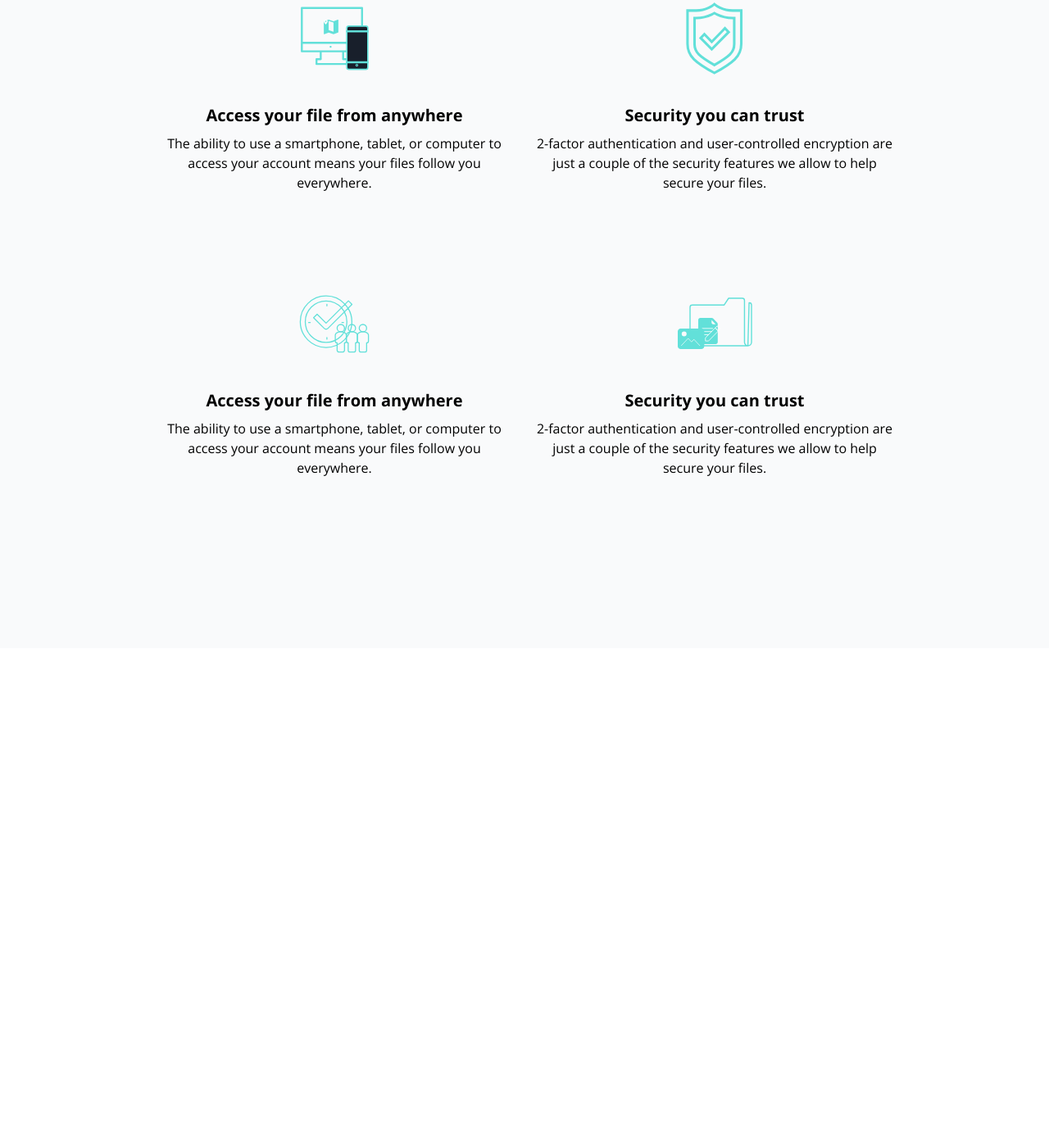
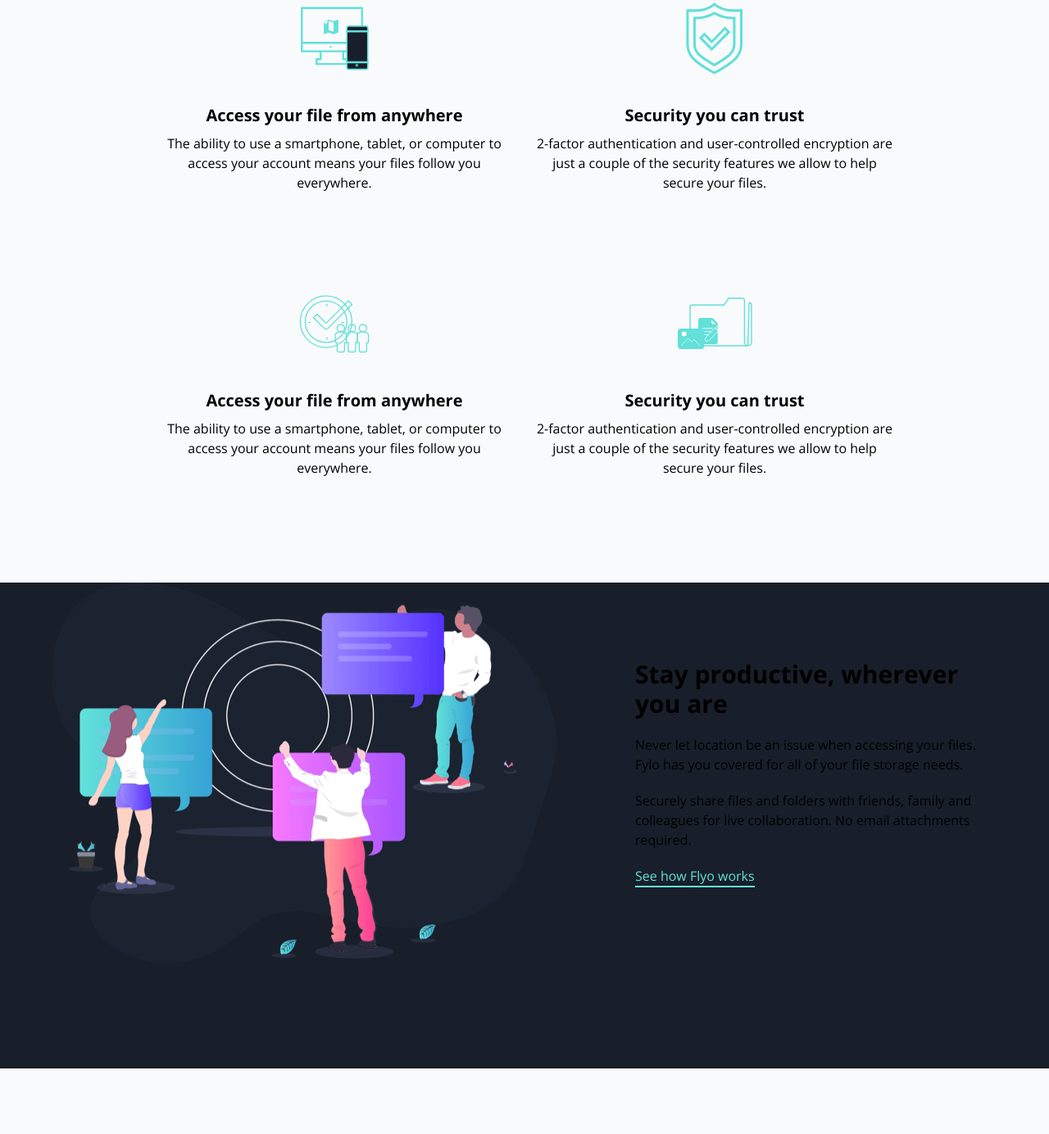
Before and after one commit to Muneeb1030/django_tailwind_projects, a Django app: page /project_5 in a window 1280 px wide. Shown: the part 1371-2755 px from the top of the page at 82% size. Before the commit the page ends 1952 px from the top, so only its background shows below. Run offline with Django 5.2, Linux system fonts and the light colour scheme; some libraries are stand-ins or nearby versions.

Commit message:
update - project 5: features section Completed

```diff
--- a/templates/projects/project_5.html
+++ b/templates/projects/project_5.html
@@ -102,7 +102,6 @@
               your account means your files follow you everywhere.
             </p>
           </div>
-          <!-- Item 2 -->
           <div class="flex flex-col items-center space-y-2 md:w-1/2">
             <div class="flex items-center justify-center h-24 mb-6">
               <img
@@ -118,12 +117,9 @@
             </p>
           </div>
         </div>
-
-        <!-- Second Row -->
         <div
           class="flex flex-col space-y-24 mt-28 text-center md:flex-row md:space-y-0"
         >
-          <!-- Item 3 -->
           <div class="flex flex-col items-center space-y-2 md:w-1/2">
             <div class="flex items-center justify-center h-24 mb-6">
               <img
@@ -137,7 +133,6 @@
               your account means your files follow you everywhere.
             </p>
           </div>
-          <!-- Item 4 -->
           <div class="flex flex-col items-center space-y-2 md:w-1/2">
             <div class="flex items-center justify-center h-24 mb-6">
               <img
@@ -155,7 +150,25 @@
         </div>
       </div>
     </section>
+    <section id='productivity' class='bg-darkBlue1'>
+      <div class='container flex flex-col md:flex-row mx-auto space-y-20 md:space-y-0 space-x-0 md:space-x-24 max-w-6xl items-center pb-32'>
+        <img src="/static/projects/project_5/images/illustration-stay-productive.png" alt="">
+        <div class='flex flex-col items-center md:items-start space-y-5 text-center md:text-left'>
+          <h1 class='font-bold text-3xl'>
+            Stay productive, wherever you are
+          </h1>
+          <p>
+            Never let location be an issue when accessing your files. Fylo has you covered for all of your file storage needs.
+          </p>
+          <p>
+            Securely share files and folders with friends, family and colleagues for live collaboration. No email attachments required.
+          </p>
+          <a href="#" class='text-accentCyan border-b-2 border-accentCyan hover:border-strongCyan hover:text-strongCyan transition duration-150'>See how Flyo works</a>
+        </div>
+      </div>
+    </section>
     <section id="testimonials" class="bg-gray-50 dark:bg-darkBlue1 pt-10 md:pt-20">
+
     </section>
   </body>
 
--- a/theme/static/css/dist/styles.css
+++ b/theme/static/css/dist/styles.css
@@ -1282,10 +1280,10 @@ select {
   margin-bottom: calc(1.5rem * var(--tw-space-y-reverse));
 }
 
-.space-y-24 > :not([hidden]) ~ :not([hidden]) {
+.space-y-20 > :not([hidden]) ~ :not([hidden]) {
   --tw-space-y-reverse: 0;
-  margin-top: calc(6rem * calc(1 - var(--tw-space-y-reverse)));
-  margin-bottom: calc(6rem * var(--tw-space-y-reverse));
+  margin-top: calc(5rem * calc(1 - var(--tw-space-y-reverse)));
+  margin-bottom: calc(5rem * var(--tw-space-y-reverse));
 }
 
 .overflow-auto {
@@ -1402,6 +1404,16 @@ select {
   border-color: rgb(71 85 105 / var(--tw-border-opacity));
 }
 
+.border-strongCyan {
+  --tw-border-opacity: 1;
+  border-color: hsl(171 66% 44% / var(--tw-border-opacity));
+}
+
+.border-accentCyan {
+  --tw-border-opacity: 1;
+  border-color: hsl(176 68% 64% / var(--tw-border-opacity));
+}
+
 .border-b-blue-700 {
   --tw-border-opacity: 1;
   border-bottom-color: rgb(29 78 216 / var(--tw-border-opacity));
@@ -1512,12 +1524,17 @@ select {
   background-color: rgb(255 255 255 / var(--tw-bg-opacity));
 }
 
+.bg-darkBlue1 {
+  --tw-bg-opacity: 1;
+  background-color: hsl(218 28% 13% / var(--tw-bg-opacity));
+}
+
 .bg-opacity-35 {
   --tw-bg-opacity: 0.35;
 }
 
-.bg-curvy-dark-mode {
-  background-image: url('/static/projects/project_5/images/bg-curvy-dark-mode.svg');
+.bg-curvy-light-mode {
+  background-image: url('/static/projects/project_5/images/bg-curvy-light-mode.svg');
 }
 
 .bg-gradient-to-b {
@@ -1687,9 +1700,8 @@ select {
   padding-bottom: 1.25rem;
 }
 
-.px-5 {
-  padding-left: 1.25rem;
-  padding-right: 1.25rem;
+.pb-32 {
+  padding-bottom: 8rem;
 }
 
 .pb-52 {
@@ -1716,16 +1732,8 @@ select {
   padding-top: 1.5rem;
 }
 
-.pt-10 {
-  padding-top: 2.5rem;
-}
-
-.pt-20 {
-  padding-top: 5rem;
-}
-
-.pb-32 {
-  padding-bottom: 8rem;
+.pb-20 {
+  padding-bottom: 5rem;
 }
 
 .text-center {
@@ -1908,6 +1916,16 @@ select {
 .text-white {
   --tw-text-opacity: 1;
   color: rgb(255 255 255 / var(--tw-text-opacity));
+}
+
+.text-strongCyan {
+  --tw-text-opacity: 1;
+  color: hsl(171 66% 44% / var(--tw-text-opacity));
+}
+
+.text-accentCyan {
+  --tw-text-opacity: 1;
+  color: hsl(176 68% 64% / var(--tw-text-opacity));
 }
 
 .underline {
@@ -2480,6 +2498,10 @@ select {
     flex-direction: row;
   }
 
+  .md\:items-start {
+    align-items: flex-start;
+  }
+
   .md\:justify-normal {
     justify-content: normal;
   }
@@ -2550,6 +2572,12 @@ select {
     margin-left: calc(5rem * calc(1 - var(--tw-space-x-reverse)));
   }
 
+  .md\:space-x-24 > :not([hidden]) ~ :not([hidden]) {
+    --tw-space-x-reverse: 0;
+    margin-right: calc(6rem * var(--tw-space-x-reverse));
+    margin-left: calc(6rem * calc(1 - var(--tw-space-x-reverse)));
+  }
+
   .md\:rounded-lg {
     border-radius: 0.5rem;
   }
```
Also changed, not shown: other parts of theme/static/css/dist/styles.css (+35 -33 lines).
